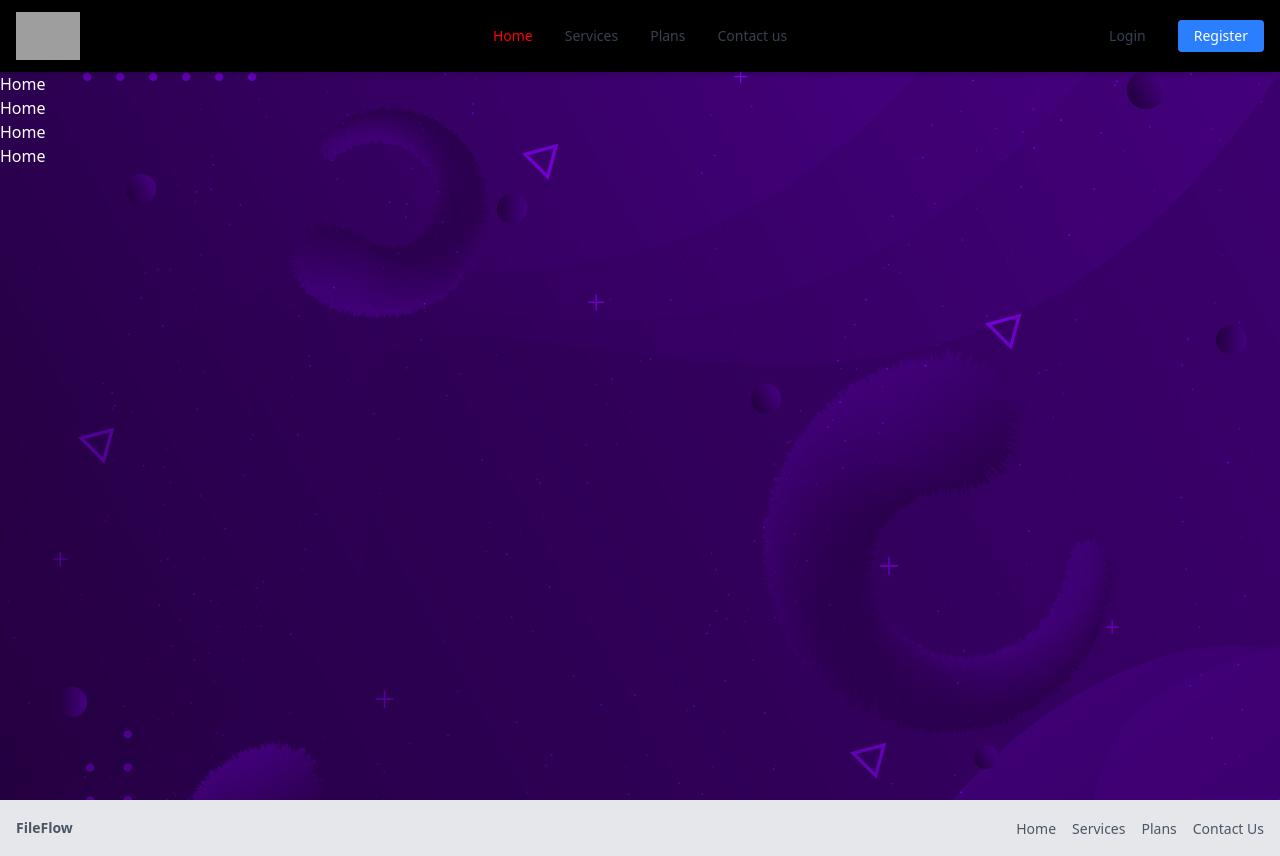
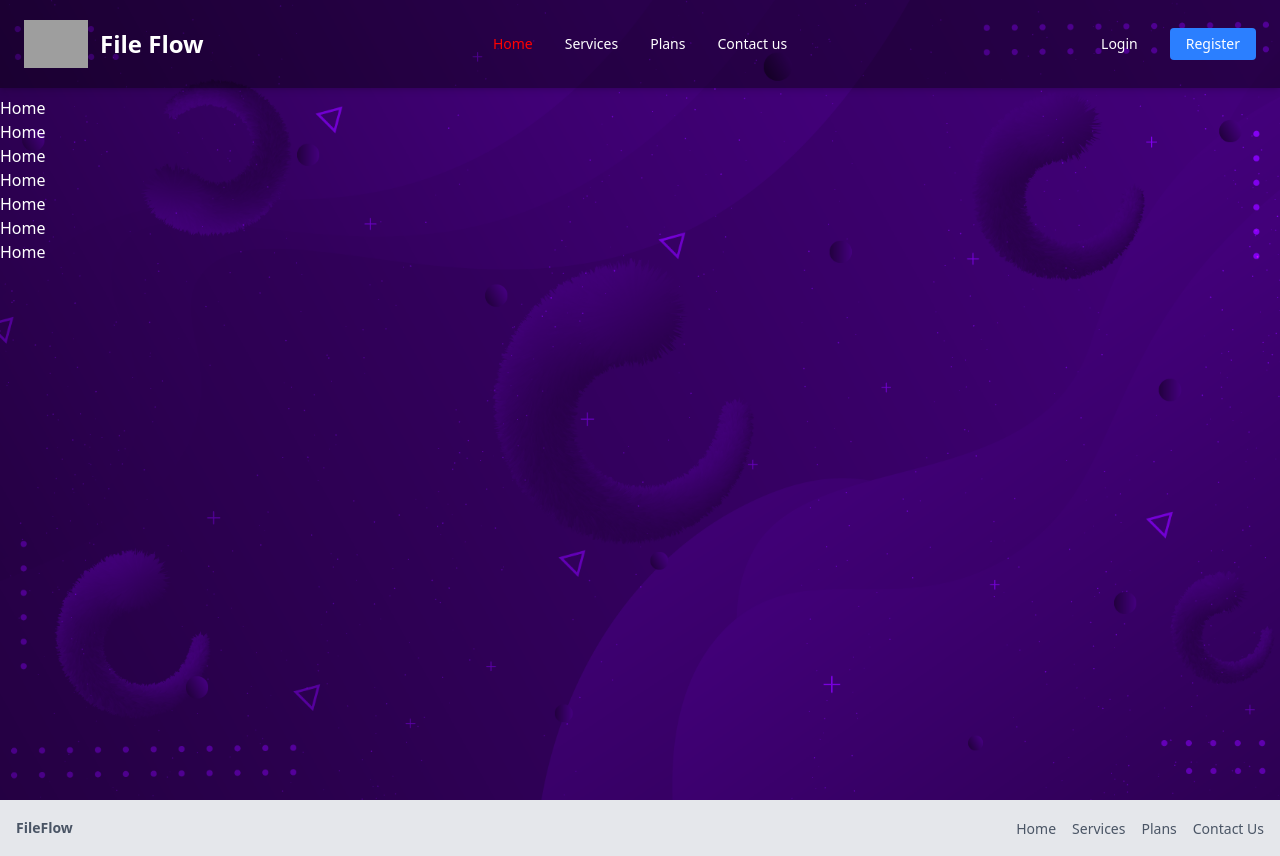
Before and after one commit to ToxicJoEz/file-flow-front-end, a React (Vite) app: page / in a window 1280 px wide. Built offline with nearby package versions, Linux system fonts and the light colour scheme; grey boxes are pictures that could not be loaded.

Commit message:
navbar changes

```diff
--- a/src/components/Navbar.jsx
+++ b/src/components/Navbar.jsx
@@ -26,8 +26,8 @@ function Navbar() {
 
   return (
     <nav
-      className={`w-full bg-black shadow-md fixed top-0 left-0 right-0 z-50 transition-opacity duration-300 ${
-        scrolled ? "opacity-50" : "opacity-100"
+      className={`w-full bg-black shadow-md fixed top-0 left-0 right-0 z-50 transition-colors duration-200 p-2 ${
+        scrolled ? "bg-black/100" : "bg-black/40"
       }`}
     >
       <div className="max-w-7xl mx-auto px-4 py-3 flex items-center justify-between">
@@ -41,7 +41,7 @@ function Navbar() {
             className="h-12"
             alt="Flowbite Logo"
           />
-          <span className="self-center text-2xl font-semibold whitespace-nowrap dark:text-white">
+          <span className="self-center text-2xl font-semibold whitespace-nowrap text-white ">
             File Flow
           </span>
         </Link>
@@ -50,20 +50,20 @@ function Navbar() {
         <div className="md:hidden z-50">
           <button
             onClick={toggleMenu}
-            className="text-gray-700 focus:outline-none"
+            className="text-white  focus:outline-none"
           >
             {isOpen ? <X size={24} /> : <Menu size={24} />}
           </button>
         </div>
 
         {/* Center Links (Desktop only) */}
-        <div className="hidden md:flex space-x-8 text-gray-700 text-sm font-medium absolute left-1/2 transform -translate-x-1/2">
+        <div className="hidden md:flex space-x-8 text-white  text-sm font-medium absolute left-1/2 transform -translate-x-1/2">
           <NavLink
             to="/"
             className={({ isActive }) =>
               isActive
                 ? "ActiveLink"
-                : "text-gray-700 hover:text-blue-500 transition"
+                : "text-white  hover:text-blue-500 transition"
             }
           >
             Home
@@ -73,7 +73,7 @@ function Navbar() {
             className={({ isActive }) =>
               isActive
                 ? "ActiveLink"
-                : "text-gray-700 hover:text-blue-500 transition"
+                : "text-white  hover:text-blue-500 transition"
             }
           >
             Services
@@ -83,7 +83,7 @@ function Navbar() {
             className={({ isActive }) =>
               isActive
                 ? "ActiveLink"
-                : "text-gray-700 hover:text-blue-500 transition"
+                : "text-white  hover:text-blue-500 transition"
             }
           >
             Plans
@@ -93,7 +93,7 @@ function Navbar() {
             className={({ isActive }) =>
               isActive
                 ? "ActiveLink"
-                : "text-gray-700 hover:text-blue-500 transition"
+                : "text-white  hover:text-blue-500 transition"
             }
           >
             Contact us
@@ -104,7 +104,7 @@ function Navbar() {
               className={({ isActive }) =>
                 isActive
                   ? "ActiveLink"
-                  : "text-gray-700 hover:text-blue-500 transition"
+                  : "text-white  hover:text-blue-500 transition"
               }
             >
               Dashboard
@@ -118,7 +118,7 @@ function Navbar() {
             <>
               <Link
                 to="/login"
-                className="text-sm font-medium text-gray-700 hover:text-blue-500 transition px-4 py-1.5"
+                className="text-sm font-medium text-white  hover:text-blue-500 transition px-4 py-1.5"
               >
                 Login
               </Link>
@@ -153,7 +153,7 @@ function Navbar() {
                   >
                     <Link
                       to="/EditProfile"
-                      className="block px-4 py-2 text-gray-700 hover:bg-gray-100"
+                      className="block px-4 py-2 text-white  hover:bg-gray-100"
                       onClick={() => setAvatarDropdownOpen(false)}
                     >
                       Edit Profile
@@ -182,7 +182,7 @@ function Navbar() {
           className={({ isActive }) =>
             isActive
               ? "ActiveLink block"
-              : "text-gray-700 hover:text-blue-500 transition block"
+              : "text-black  hover:text-blue-500 transition block"
           }
         >
           Home
@@ -192,7 +192,7 @@ function Navbar() {
           className={({ isActive }) =>
             isActive
               ? "ActiveLink block"
-              : "text-gray-700 hover:text-blue-500 transition block"
+              : "text-black  hover:text-blue-500 transition block"
           }
         >
           Services
@@ -202,7 +202,7 @@ function Navbar() {
           className={({ isActive }) =>
             isActive
               ? "ActiveLink block"
-              : "text-gray-700 hover:text-blue-500 transition block"
+              : "text-black  hover:text-blue-500 transition block"
           }
         >
           Plans
@@ -212,7 +212,7 @@ function Navbar() {
           className={({ isActive }) =>
             isActive
               ? "ActiveLink block"
-              : "text-gray-700 hover:text-blue-500 transition block"
+              : "text-black  hover:text-blue-500 transition block"
           }
         >
           Contact us
@@ -223,7 +223,7 @@ function Navbar() {
             className={({ isActive }) =>
               isActive
                 ? "ActiveLink block"
-                : "text-gray-700 hover:text-blue-500 transition block"
+                : "text-black  hover:text-blue-500 transition block"
             }
           >
             Dashboard
@@ -232,7 +232,7 @@ function Navbar() {
 
         {!isLoggedIn ? (
           <div className="pt-2 border-t mt-2 flex items-center space-x-4">
-            <Link to="/login" className="text-gray-700 hover:text-blue-500">
+            <Link to="/login" className="text-white  hover:text-blue-500">
               Login
             </Link>
             <Link
--- a/src/pages/Home.jsx
+++ b/src/pages/Home.jsx
@@ -8,7 +8,8 @@ function Home() {
 
   return (
     <PageWrapper>
-      <div className="h-screen bg-[url('/assets/background1.png')]">
+      <div className="h-screen bg-[url('/assets/background1.png')] bg-no-repeat bg-center bg-cover">
+        <div className="pt-24">
           <h1 className="text-white">Home</h1>
           <h1 className="text-white">Home</h1>
           <h1 className="text-white">Home</h1>
@@ -17,6 +18,7 @@ function Home() {
           <h1 className="text-white">Home</h1>
           <h1 className="text-white">Home</h1>
         </div>
+      </div>
     </PageWrapper>
   );
 }
--- /dev/null
+++ b/src/pages/Services.jsx
@@ -0,0 +1,9 @@
+import React from 'react'
+
+export default function Services() {
+  return (
+    <div>
+
+    </div>
+  )
+}
```
Lines whose indentation alone changed are shown as unchanged.
